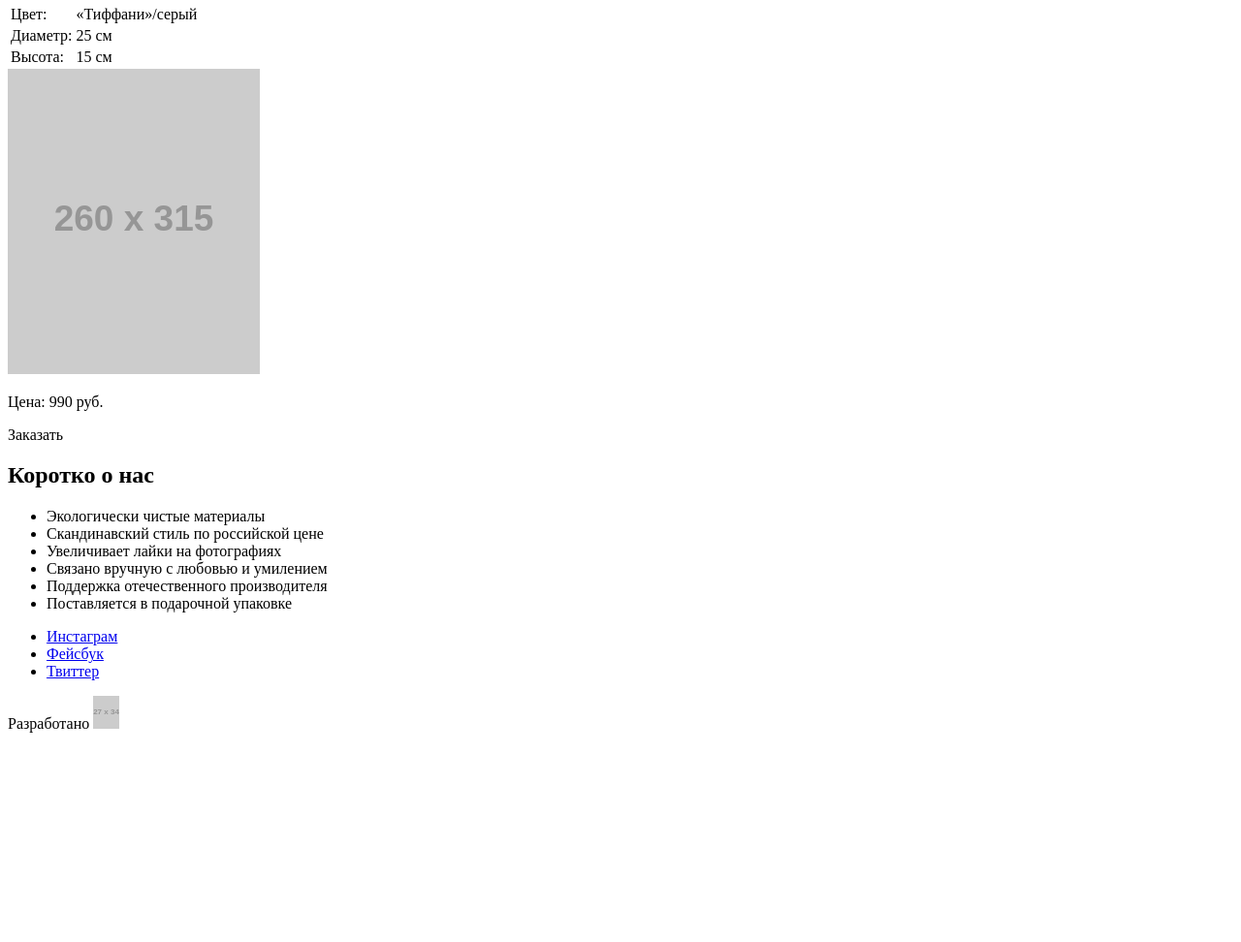
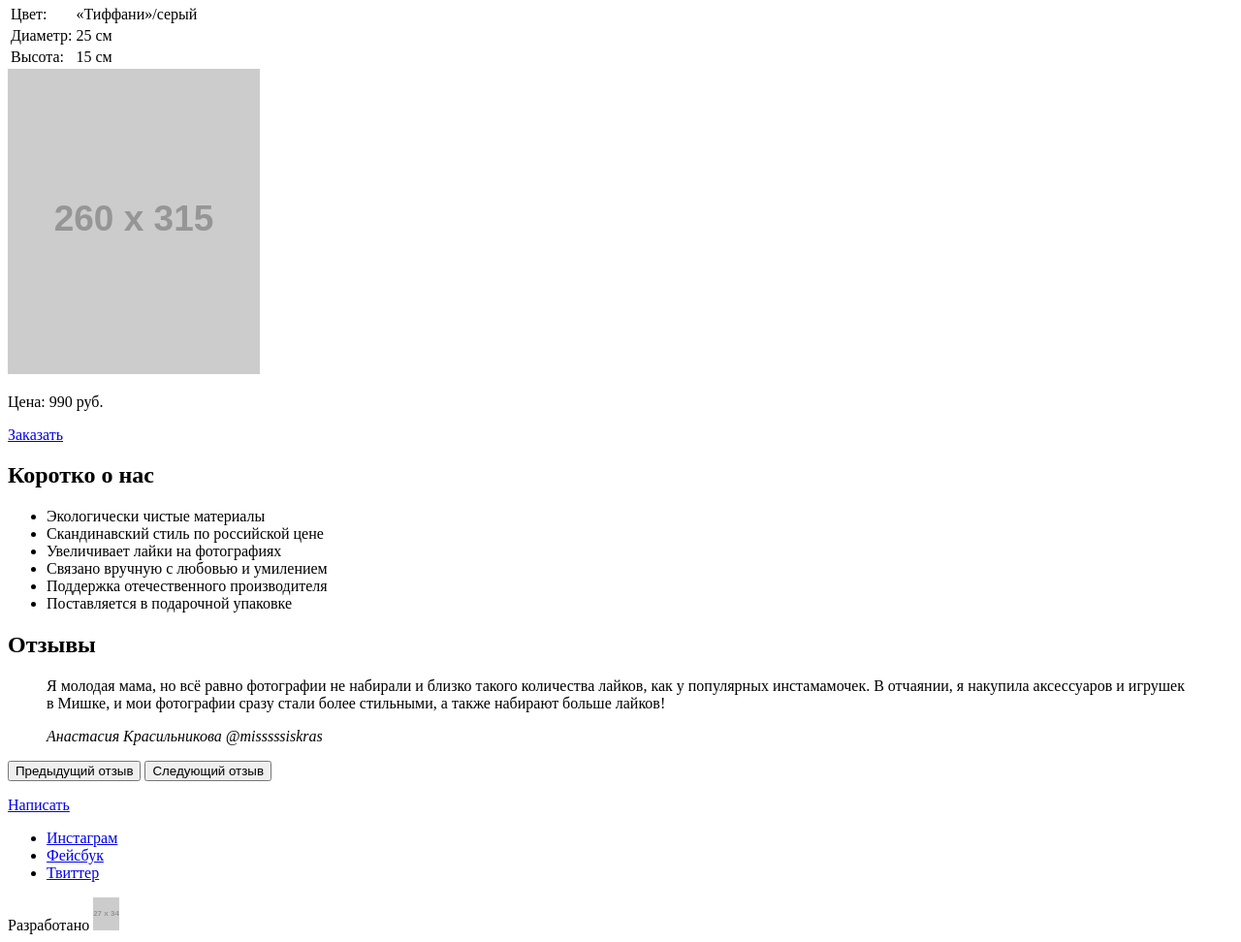
Before and after one commit to annaindistress/306739-mishka, a website: page source/index.html in a window 1280 px wide. Shown: the part 407-1379 px from the top of the page at 97% size. Before the commit the page ends 1171 px from the top, so only its background shows below. Drawn offline with Linux system fonts and the light colour scheme; placeholder pictures from the web are drawn by us.

Commit message:
Добавляет разметку раздела с отзывами на главную страницу

```diff
--- a/source/index.html
+++ b/source/index.html
@@ -71,7 +71,7 @@
           </table>
           <img class="weekly-offer__img" src="http://placehold.it/260x315" width="260" height="315" alt="Товар недели">
           <p class="weekly-offer__price">Цена: 990 руб.</p>
-          <a class="weekly-offer__btn btn">Заказать</a>
+          <a class="weekly-offer__btn btn" href="#">Заказать</a>
         </div>
       </section>
 
@@ -86,6 +86,26 @@
             <li class="advantages__item">Поддержка отечественного производителя</li>
             <li class="advantages__item">Поставляется в подарочной упаковке</li>
           </ul>
+        </div>
+      </section>
+
+      <section class="reviews">
+        <div class="reviews__wrapper slider">
+          <h2 class="reviews__title">Отзывы</h2>
+          <div class="reviews__list slider__list">
+            <blockquote class="reviews__item slider__item">
+              <p class="reviews__text">Я молодая мама, но всё равно фотографии не набирали и близко такого количества лайков, как у популярных инстамамочек. В отчаянии, я накупила аксессуаров и игрушек в Мишке, и мои фотографии сразу стали более стильными, а также набирают больше лайков!</p>
+              <cite class="reviews__author">
+                <span class="reviews__author-name">Анастасия Красильникова</span>
+                <span class="reviews__author-nickname">@misssssiskras</span>
+              </cite>
+            </blockquote>
+          </div>
+          <p class="reviews__toggles slider__toggles">
+            <button class="slider__toggle slider__toggle--prev" type="button">Предыдущий отзыв</button>
+            <button class="slider__toggle slider__toggle--next" type="button">Следующий отзыв</button>
+          </p>
+          <a class="reviews__btn btn" href="#">Написать</a>
         </div>
       </section>
 
```
